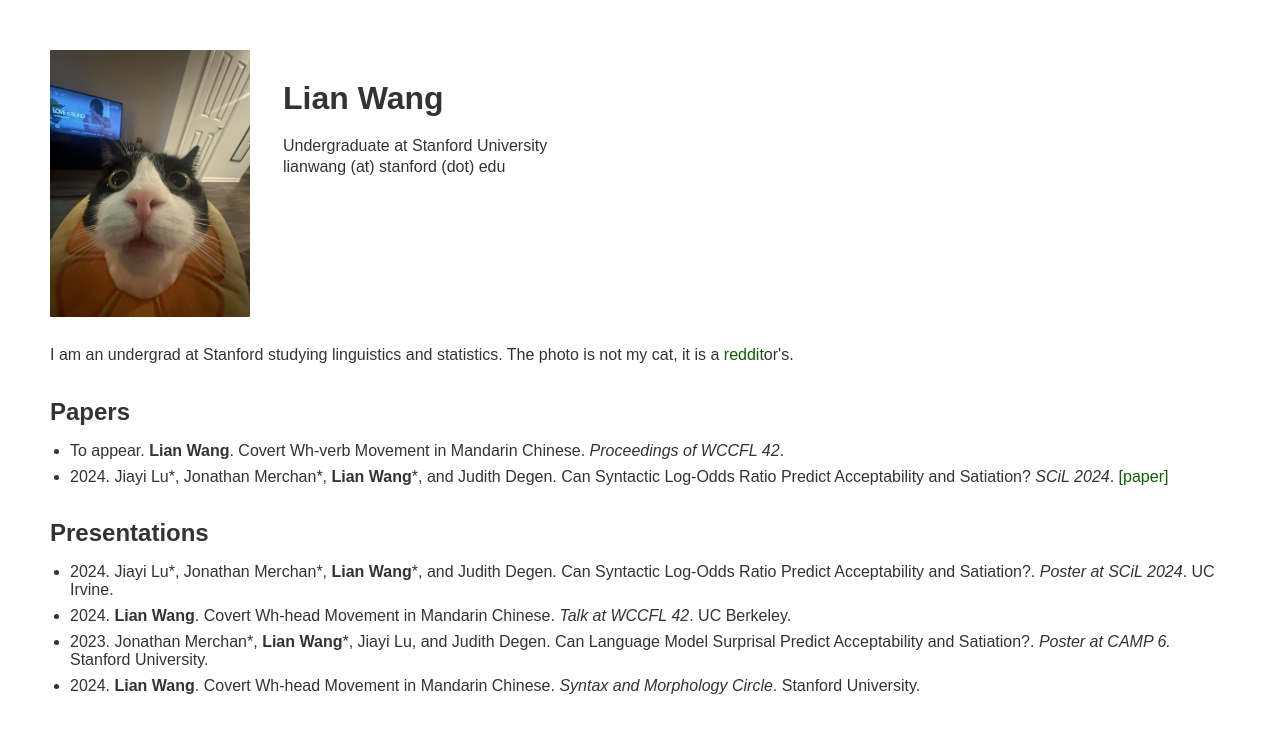
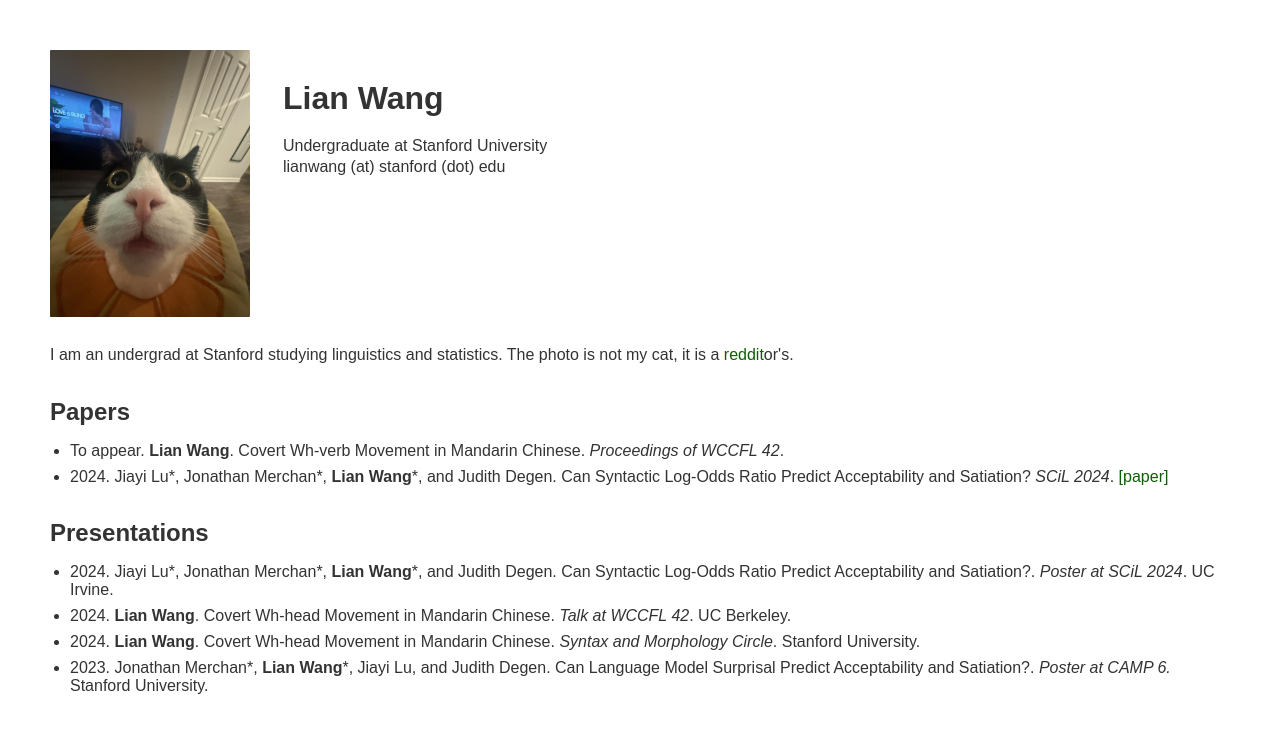
Before and after one commit to liankwang/liankwang.github.io, a Jekyll site: the page built from index.html, in a window 1280 px wide. Shown: the top 733 px of the page. Built offline with Jekyll 4.4.1, drawn with Linux system fonts in a browser that asks for light colours; some of the changed lines change nothing that is shown.

Commit message:
Ordering of papers

```diff
--- a/index.html
+++ b/index.html
@@ -34,7 +34,7 @@ title: "Lian Wang"
   <ul>
       <li> 2024. Jiayi Lu*, Jonathan Merchan*, <b>Lian Wang</b>*, and Judith Degen. Can Syntactic Log-Odds Ratio Predict Acceptability and Satiation?. <em>Poster at SCiL 2024</em>. UC Irvine. </li>
       <li> 2024. <b>Lian Wang</b>. Covert Wh-head Movement in Mandarin Chinese. <em>Talk at WCCFL 42</em>. UC Berkeley. </li>
+      <li> 2024. <b>Lian Wang</b>. Covert Wh-head Movement in Mandarin Chinese. <em>Syntax and Morphology Circle</em>. Stanford University. </li>
       <li> 2023. Jonathan Merchan*, <b>Lian Wang</b>*, Jiayi Lu, and Judith Degen. Can Language Model Surprisal Predict Acceptability and Satiation?. <em>Poster at CAMP 6.</em> Stanford University.</li>
-      <li> 2024. <b>Lian Wang</b>. Covert Wh-head Movement in Mandarin Chinese. <em>Syntax and Morphology Circle</em>. Stanford University. </li>
   </ul>
 </div>
```
